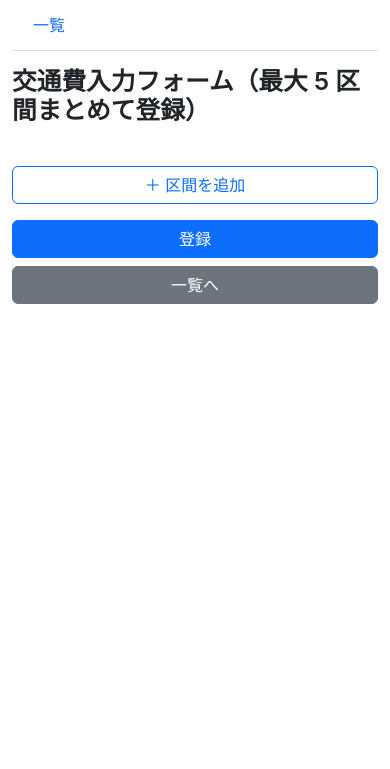
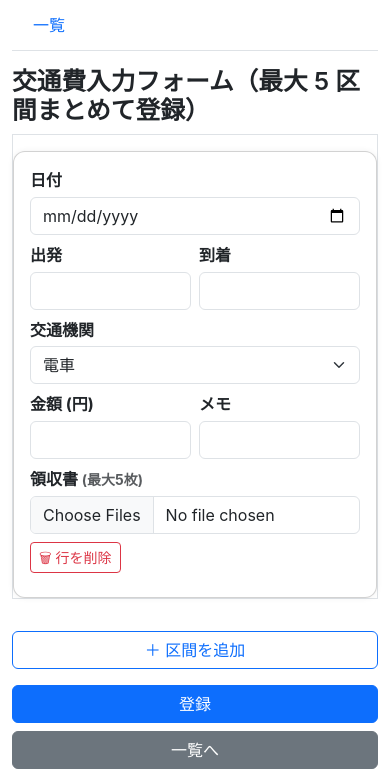
Before and after one commit to tanaka-ir/traffic-expense, a Flask app: page /submit in a window 390 px wide. Shown: the part 81-850 px from the top of the page. Before the commit the page ends 385 px from the top, so only its background shows below. Run offline with Flask 3, Linux system fonts and the light colour scheme; the visitor is signed in with stand-in values (Sample User, id 1); parts of the project's set-up code (start-up, migrations or seed data) failed here and were passed over.

Commit message:
fix: correct mobile row class and data-row attr

```diff
--- a/templates/submit.html
+++ b/templates/submit.html
@@ -58,7 +58,7 @@
           </tr>
 
           <!-- ===== スマホ行（カード） ===== -->
-          <tr class="d-none d-md-table-row" data-row>
+          <tr class="d-table-row d-md-none" data-row>
             <td colspan="7" class="p-0">
               <div class="card mt-3">
                 <div class="card-body p-3">
@@ -158,7 +158,7 @@
       </tr>
 
       <!-- スマホ -->
-      <tr class="d-none d-md-table-row" data-row>
+      <tr class="d-table-row d-md-none" data-row>
         <td colspan="7" class="p-0">
           <div class="card mt-3">
             <div class="card-body p-3">
```
